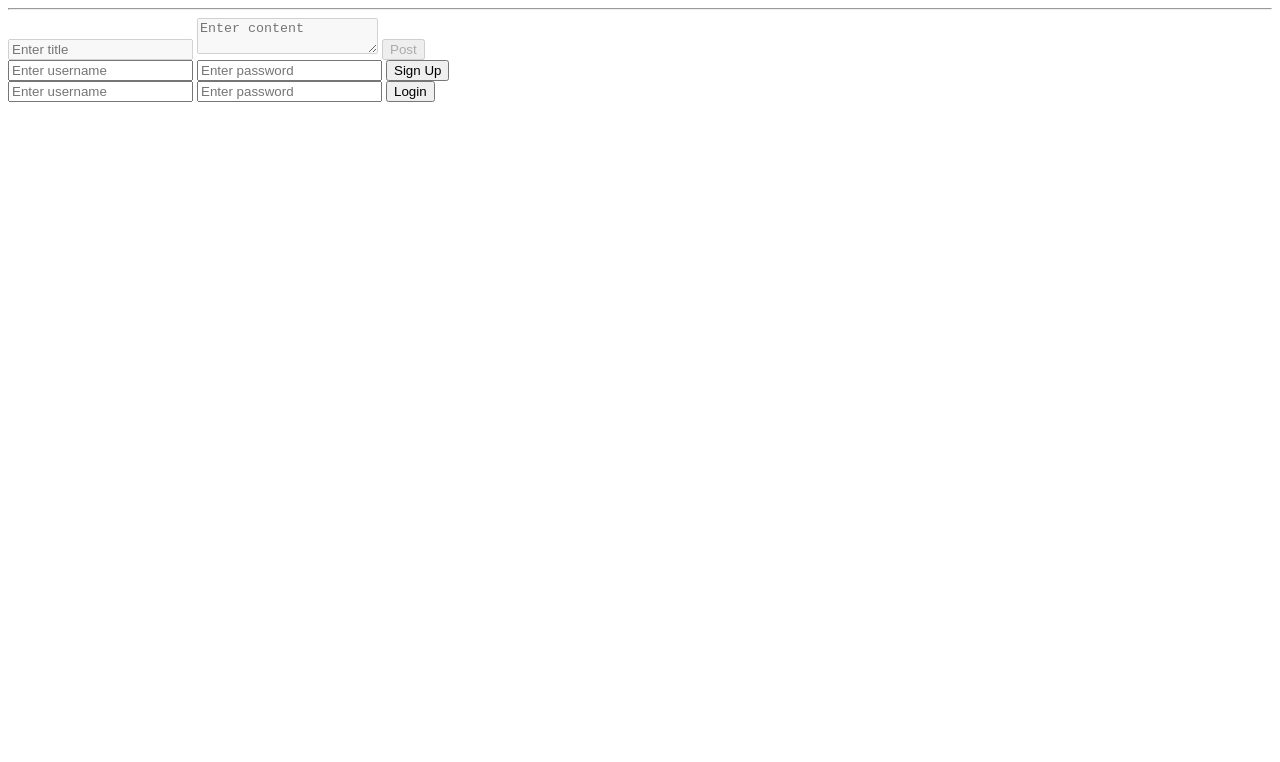
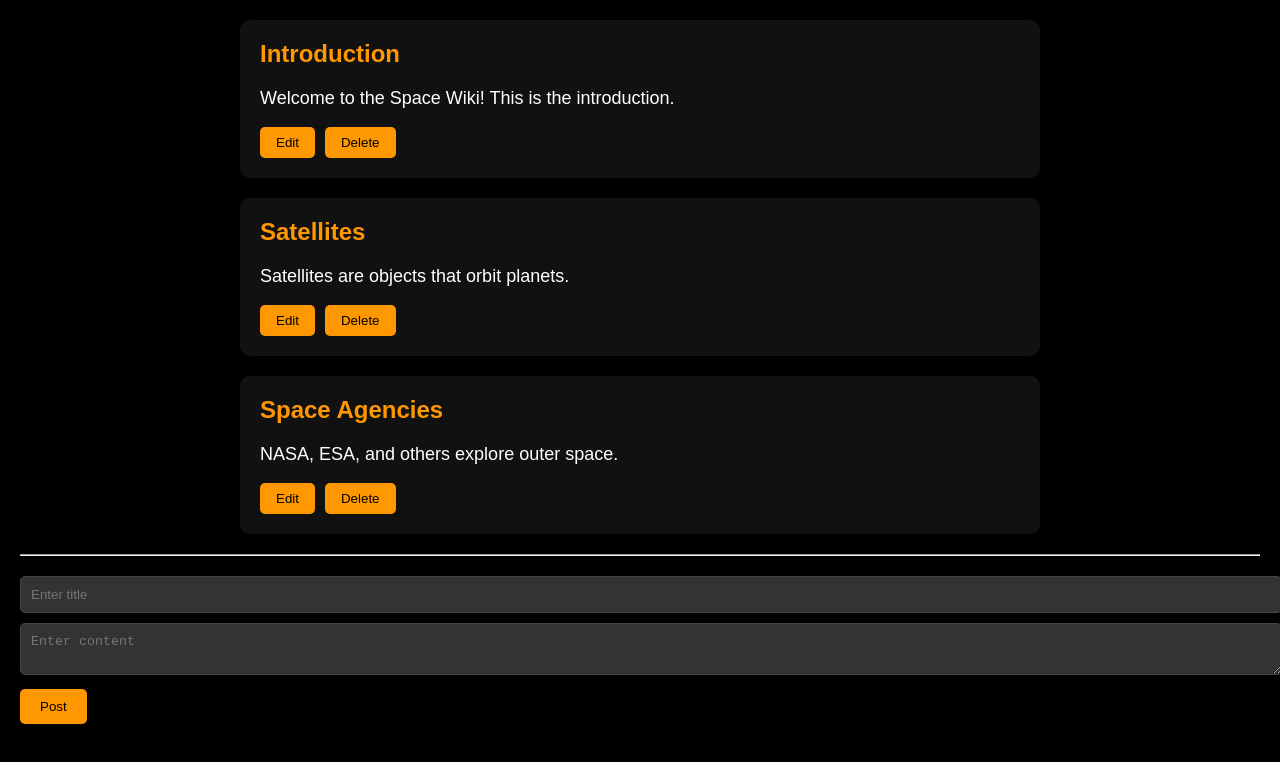
Before and after one commit to calebdykstra/GCP-CaptureTheFlag, a plain HTML site: page index.html in a window 1280 px wide. Drawn offline with Linux system fonts and the light colour scheme.

Commit message:
Update index.html

```diff
--- a/index.html
+++ b/index.html
@@ -4,27 +4,145 @@
     <meta charset="UTF-8">
     <meta name="viewport" content="width=device-width, initial-scale=1.0">
     <title>Space Wiki</title>
-    <link rel="stylesheet" href="styles.css">
+    <style>
+        body {
+            font-family: 'Arial', sans-serif;
+            background-color: #000;
+            color: #fff;
+            margin: 0;
+            padding: 20px;
+        }
+
+        #content {
+            max-width: 800px;
+            margin: 0 auto;
+        }
+
+        article {
+            background-color: #111;
+            border-radius: 10px;
+            padding: 20px;
+            margin-bottom: 20px;
+        }
+
+        h2 {
+            color: #ff9800;
+            font-size: 24px;
+            margin-top: 0;
+        }
+
+        p {
+            font-size: 18px;
+        }
+
+        button {
+            background-color: #ff9800;
+            color: #000;
+            border: none;
+            padding: 8px 16px;
+            border-radius: 5px;
+            cursor: pointer;
+            margin-right: 10px;
+            transition: background-color 0.3s;
+        }
+
+        button:hover {
+            background-color: #ffa726;
+        }
+
+        form {
+            margin-top: 20px;
+        }
+
+        input[type="text"],
+        textarea {
+            width: 100%;
+            padding: 10px;
+            margin-bottom: 10px;
+            border: 1px solid #444;
+            border-radius: 5px;
+            background-color: #333;
+            color: #fff;
+        }
+
+        input[type="submit"] {
+            background-color: #ff9800;
+            color: #000;
+            border: none;
+            padding: 10px 20px;
+            border-radius: 5px;
+            cursor: pointer;
+            transition: background-color 0.3s;
+        }
+
+        input[type="submit"]:hover {
+            background-color: #ffa726;
+        }
+    </style>
 </head>
 <body>
     <div id="content"></div>
     <hr>
     <form id="blogForm">
-        <input type="text" id="blogTitle" placeholder="Enter title" disabled>
-        <textarea id="blogContent" placeholder="Enter content" disabled></textarea>
-        <input type="submit" id="postButton" value="Post" disabled>
-    </form>
-    <form id="signupForm">
-        <input type="text" id="signupUsername" placeholder="Enter username">
-        <input type="password" id="signupPassword" placeholder="Enter password">
-        <input type="submit" value="Sign Up">
-    </form>
-    <form id="loginForm">
-        <input type="text" id="loginUsername" placeholder="Enter username">
-        <input type="password" id="loginPassword" placeholder="Enter password">
-        <input type="submit" value="Login">
+        <input type="text" id="blogTitle" placeholder="Enter title">
+        <textarea id="blogContent" placeholder="Enter content"></textarea>
+        <input type="submit" value="Post">
     </form>
 
-    <script src="script.js"></script>
+    <script>
+        // Sample data for demonstration
+        let wikiData = [
+            { title: 'Introduction', content: 'Welcome to the Space Wiki! This is the introduction.' },
+            { title: 'Satellites', content: 'Satellites are objects that orbit planets.' },
+            { title: 'Space Agencies', content: 'NASA, ESA, and others explore outer space.' }
+        ];
+
+        // Function to render wiki content
+        function renderWiki() {
+            const contentElement = document.getElementById('content');
+            contentElement.innerHTML = ''; // Clear existing content
+
+            wikiData.forEach((entry, index) => {
+                const article = document.createElement('article');
+                article.innerHTML = `<h2>${entry.title}</h2><p>${entry.content}</p><button onclick="editBlog(${index})">Edit</button><button onclick="deleteBlog(${index})">Delete</button>`;
+                contentElement.appendChild(article);
+            });
+        }
+
+        // Initial render
+        renderWiki();
+
+        // Function to add a new blog post
+        function addBlog(event) {
+            event.preventDefault();
+            const title = document.getElementById('blogTitle').value;
+            const content = document.getElementById('blogContent').value;
+            if (title && content) {
+                wikiData.push({ title, content });
+                renderWiki();
+                document.getElementById('blogForm').reset();
+            }
+        }
+
+        // Function to delete a blog post
+        function deleteBlog(index) {
+            wikiData.splice(index, 1);
+            renderWiki();
+        }
+
+        // Function to edit a blog post
+        function editBlog(index) {
+            const newTitle = prompt("Enter new title:");
+            const newContent = prompt("Enter new content:");
+            if (newTitle !== null && newContent !== null) {
+                wikiData[index].title = newTitle;
+                wikiData[index].content = newContent;
+                renderWiki();
+            }
+        }
+
+        // Add event listener to the form
+        document.getElementById('blogForm').addEventListener('submit', addBlog);
+    </script>
 </body>
 </html>
```
